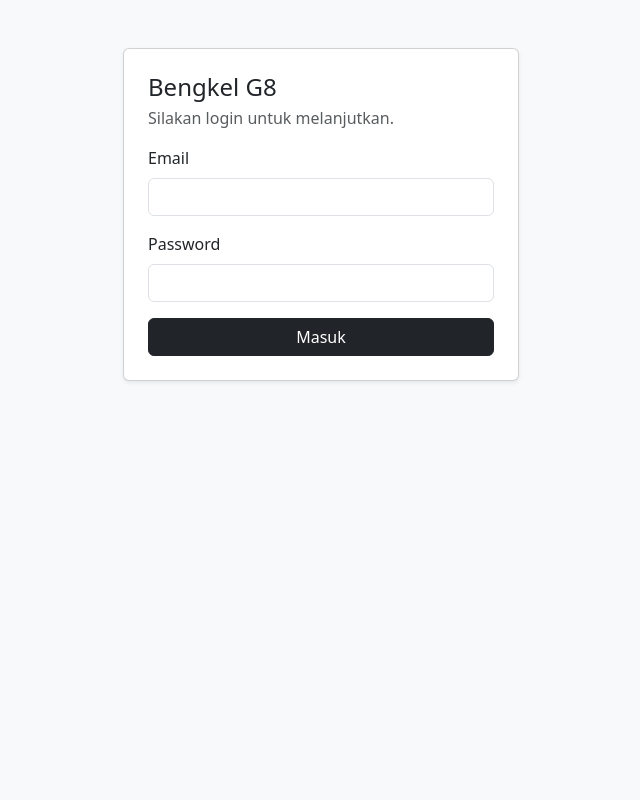
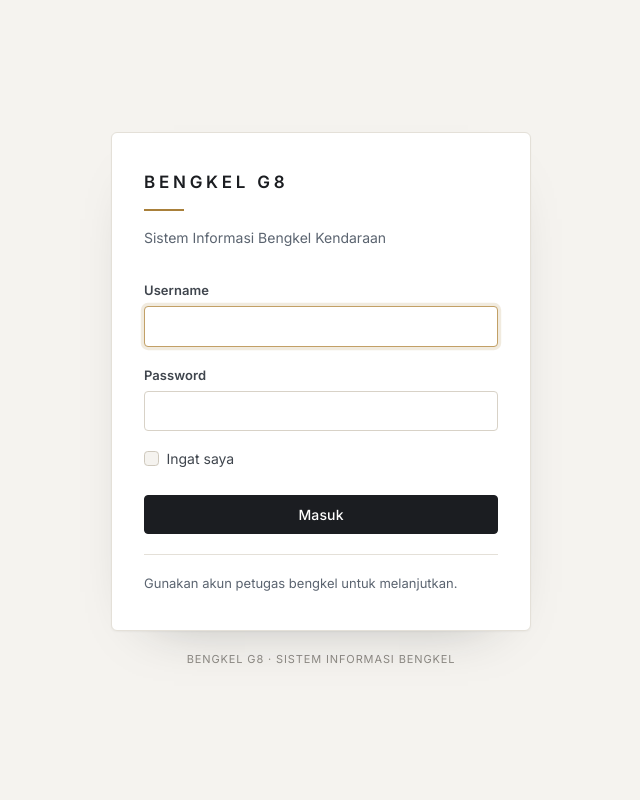
Before and after one commit to Cleyzs/TR_PW_DOSEN, a Laravel app: page /login in a window 1280 px wide. Shown: the whole page, without its empty margins (319-959 px from the left). Run offline with Laravel 12, Linux system fonts and the light colour scheme.

Commit message:
Tampilan: pasang tema pada layout dan halaman login

```diff
--- a/resources/views/auth/login.blade.php
+++ b/resources/views/auth/login.blade.php
@@ -3,34 +3,53 @@
 <head>
     <meta charset="utf-8">
     <meta name="viewport" content="width=device-width, initial-scale=1">
+    <meta name="theme-color" content="#1b1d21">
     <title>Login - Bengkel G8</title>
     <link href="https://cdn.jsdelivr.net/npm/bootstrap@5.3.3/dist/css/bootstrap.min.css" rel="stylesheet">
+    <link rel="preconnect" href="https://fonts.googleapis.com">
+    <link rel="preconnect" href="https://fonts.gstatic.com" crossorigin>
+    <link href="https://fonts.googleapis.com/css2?family=Inter:wght@400;500;600&display=swap" rel="stylesheet">
+    <link href="{{ asset('css/custom.css') }}" rel="stylesheet">
 </head>
-<body class="bg-light">
-<div class="container" style="max-width: 420px;">
-  <div class="card shadow-sm mt-5">
-    <div class="card-body p-4">
-      <h4 class="mb-1">Bengkel G8</h4>
-      <p class="text-muted">Silakan login untuk melanjutkan.</p>
+<body class="login-page">
+<h1 class="visually-hidden">Masuk ke Bengkel G8</h1>
+
+<div class="login-shell">
+  <div class="card login-card">
+    <div class="card-body">
+      <div class="login-brand">
+        <span class="login-wordmark">BENGKEL G8</span>
+        <span class="login-rule"></span>
+        <p class="login-tagline">Sistem Informasi Bengkel Kendaraan</p>
+      </div>
 
       <form method="POST" action="{{ route('login.proses') }}">
         @csrf
         <div class="mb-3">
-          <label class="form-label">Email</label>
-          <input type="email" name="email" value="{{ old('email') }}"
-                 class="form-control @error('email') is-invalid @enderror">
-          @error('email') <div class="invalid-feedback">{{ $message }}</div> @enderror
+          <label for="username" class="form-label">Username</label>
+          <input type="text" id="username" name="username" value="{{ old('username') }}"
+                 class="form-control @error('username') is-invalid @enderror"
+                 autocomplete="username" autofocus required>
+          @error('username') <div class="invalid-feedback">{{ $message }}</div> @enderror
         </div>
         <div class="mb-3">
-          <label class="form-label">Password</label>
-          <input type="password" name="password"
-                 class="form-control @error('password') is-invalid @enderror">
+          <label for="password" class="form-label">Password</label>
+          <input type="password" id="password" name="password"
+                 class="form-control @error('password') is-invalid @enderror"
+                 autocomplete="current-password" required>
           @error('password') <div class="invalid-feedback">{{ $message }}</div> @enderror
         </div>
-        <button class="btn btn-dark w-100">Masuk</button>
+        <div class="form-check mb-4">
+          <input type="checkbox" id="ingat" name="ingat" value="1" class="form-check-input">
+          <label for="ingat" class="form-check-label">Ingat saya</label>
+        </div>
+        <button type="submit" class="btn btn-dark w-100">Masuk</button>
       </form>
+
+      <p class="login-hint">Gunakan akun petugas bengkel untuk melanjutkan.</p>
     </div>
   </div>
+  <p class="login-footer">Bengkel G8 &middot; Sistem Informasi Bengkel</p>
 </div>
 </body>
 </html>
```
Also changed, not shown: resources/views/layouts/app.blade.php (+12 -6 lines).
